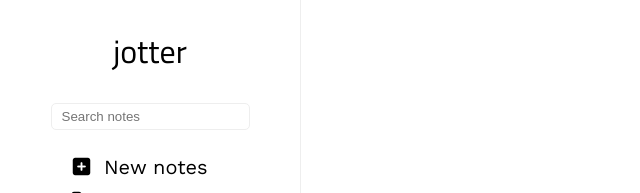
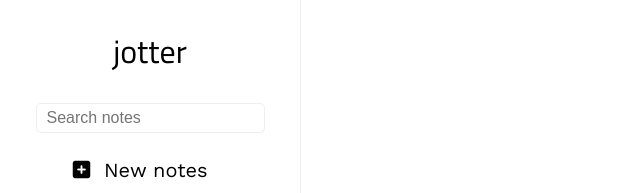
Before and after one commit to bourdier/jotter, a React (Create React App) app: page /login in a window 1280 px wide. Shown: the top 193 px of the page, without its empty margins (0-640 px from the left). Built offline with nearby package versions, Linux system fonts and the light colour scheme; a web font is replaced by a local one.

Commit message:
Fix input font size

```diff
--- a/src/assets/sass/layouts/_navtab.scss
+++ b/src/assets/sass/layouts/_navtab.scss
@@ -28,4 +28,7 @@
   i {
     margin-right: 10px;
   }
+  input {
+    font-size: 16px;
+  }
 }
--- a/src/index.css
+++ b/src/index.css
@@ -100,6 +100,9 @@ input:active {
 .navtab i {
   margin-right: 10px;
 }
+.navtab input {
+  font-size: 16px;
+}
 
 .homepage {
   max-width: 1440px;
```
Also changed, not shown: 1 other file (tests, documents, lock files or other folders).
